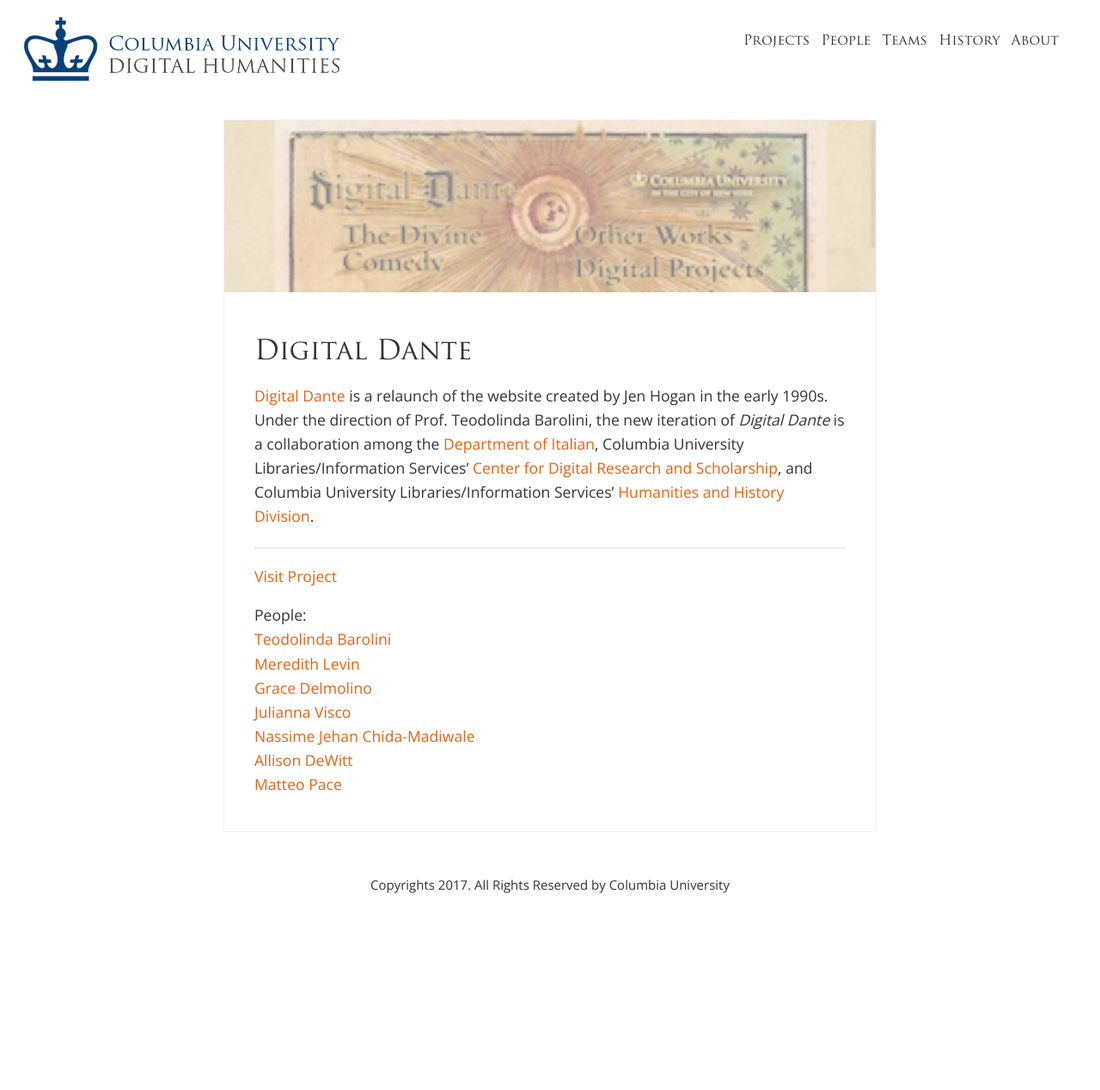
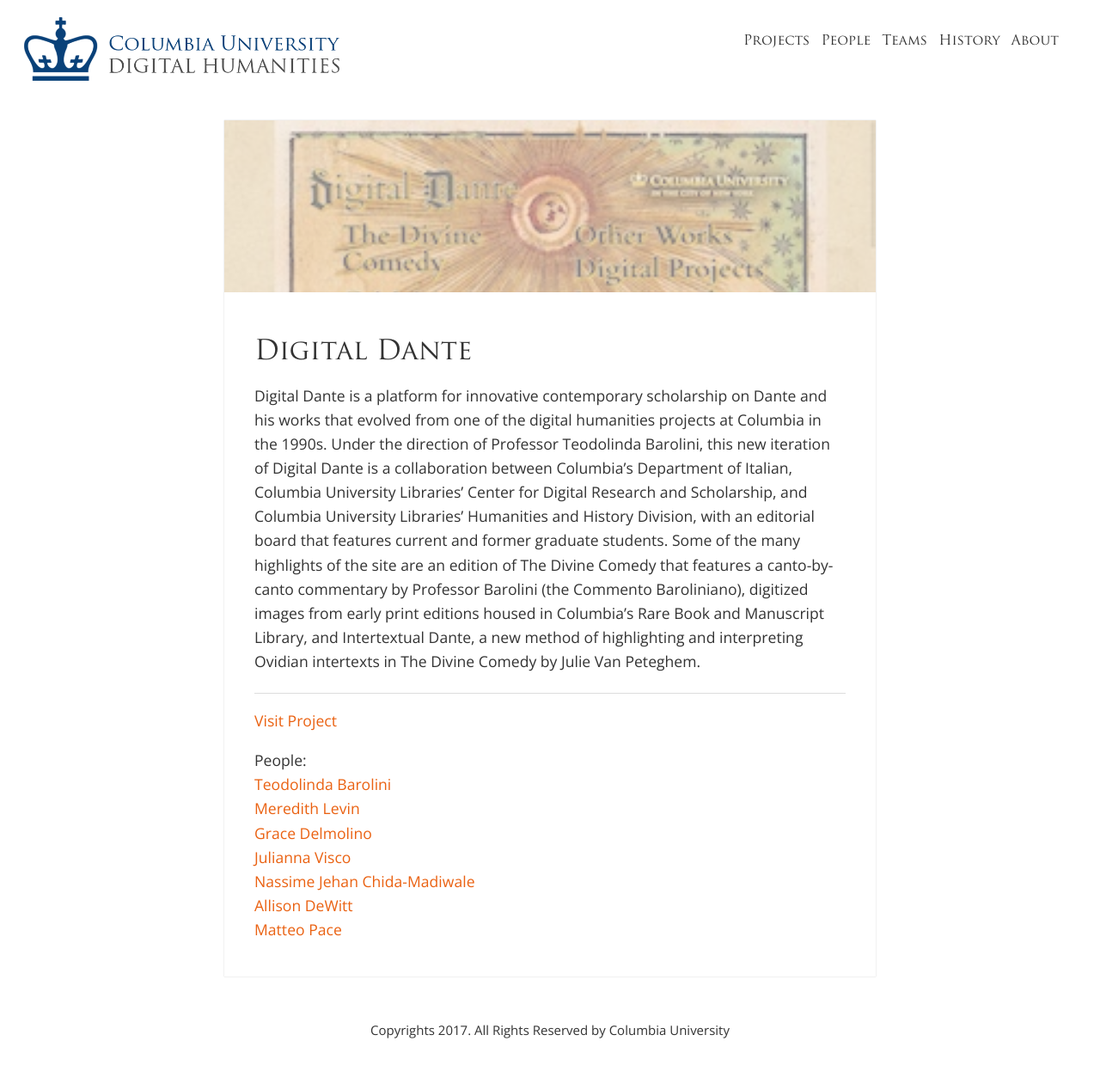
Before and after one commit to cul/dlst-dh, a Jekyll site: the page built from _projects/dante.md, in a window 1280 px wide. Shown: the whole page at 86% size. Built offline with Jekyll 4.4.1, drawn with Linux system fonts in a browser that asks for light colours; nearby versions of some CDN libraries; before the commit the page ends 1099 px from its top, so only the background shows below that.

Commit message:
tweaked digital dante

```diff
--- a/_projects/dante.md
+++ b/_projects/dante.md
@@ -1,7 +1,7 @@
 ---
 layout: project
 title: Digital Dante
-description: A relaunch of the website created by Jen Hogan in the early 1990s.
+description: A platform for innovative contemporary scholarship on Dante and his works that evolved from one of the digital humanities projects at Columbia in the 1990s.
 link: "http://digitaldante.columbia.edu/"
 img: dante.jpeg
 author: Alex Gil
@@ -15,4 +15,4 @@ people:
 - Matteo Pace
 ---
 
-<a href="http://digitaldante.columbia.edu/">Digital Dante</a> is a relaunch of the website created by Jen Hogan in the early 1990s. Under the direction of Prof. Teodolinda Barolini, the new iteration of <em>Digital Dante</em> is a collaboration among the <a href="http://italian.columbia.edu/">Department of Italian</a>, Columbia University Libraries/Information Services’ <a href="http://cdrs.columbia.edu/">Center for Digital Research and Scholarship</a>, and Columbia University Libraries/Information Services’ <a href="http://library.columbia.edu/locations/butler-reference/staff.html">Humanities and History Division</a>.
+Digital Dante is a platform for innovative contemporary scholarship on Dante and his works that evolved from one of the digital humanities projects at Columbia in the 1990s. Under the direction of Professor Teodolinda Barolini, this new iteration of Digital Dante is a collaboration between Columbia's Department of Italian, Columbia University Libraries' Center for Digital Research and Scholarship, and Columbia University Libraries' Humanities and History Division, with an editorial board that features current and former graduate students. Some of the many highlights of the site are an edition of The Divine Comedy that features a canto-by-canto commentary by Professor Barolini (the Commento Baroliniano), digitized images from early print editions housed in Columbia’s Rare Book and Manuscript Library, and Intertextual Dante, a new method of highlighting and interpreting Ovidian intertexts in The Divine Comedy by Julie Van Peteghem.
```
Also changed, not shown: _people/tbarolini.md (+1 -1 lines), images/jvelasco.jpeg, 1 other file.
